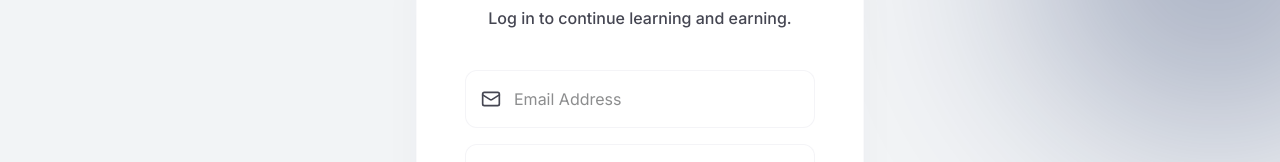
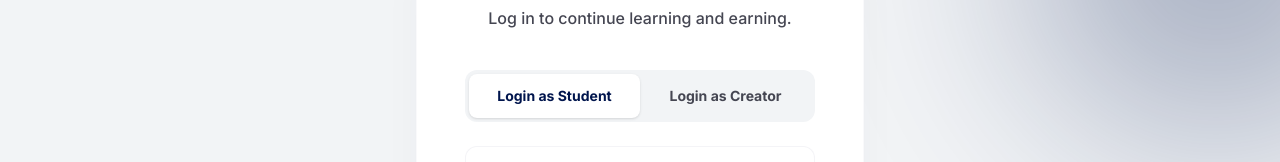
Before and after one commit to kezieodike-dotcom/Nigeria-AI-School, a React (Vite) app: page /login in a window 1280 px wide. Shown: the part 193-355 px from the top of the page. Built offline with nearby package versions, Linux system fonts and the light colour scheme; no server answers.

Commit message:
feat: add role selector to login page for direct creator access

```diff
--- a/src/pages/Login.tsx
+++ b/src/pages/Login.tsx
@@ -1,26 +1,31 @@
 import React, { useState } from 'react';
 import { Link, useNavigate } from 'react-router-dom';
 import { ArrowRight, Lock, Mail, AlertCircle, Loader2 } from 'lucide-react';
+import { cn } from '../lib/utils';
 import { supabase } from '../lib/supabase';
 import { useAuth } from '../contexts/AuthContext';
 
 export default function Login() {
   const navigate = useNavigate();
   const { user } = useAuth();
+  const location = import.meta.env.SSR ? null : window.location;
+  const queryRole = new URLSearchParams(location?.search).get('role') as 'student' | 'creator';
+
   const [email, setEmail] = useState('');
   const [password, setPassword] = useState('');
+  const [role, setRole] = useState<'student' | 'creator'>(queryRole || 'student');
   const [loading, setLoading] = useState(false);
   const [error, setError] = useState<string | null>(null);
 
   React.useEffect(() => {
     if (user) {
-      if (user.user_metadata?.role === 'creator') {
+      if (role === 'creator' || user.user_metadata?.role === 'creator') {
         navigate('/creator-dashboard');
       } else {
         navigate('/dashboard');
       }
     }
-  }, [user, navigate]);
+  }, [user, navigate, role]);
 
   const handleSubmit = async (e: React.FormEvent) => {
     e.preventDefault();
@@ -35,8 +40,13 @@ export default function Login() {
 
       if (error) throw error;
 
+      // Update metadata if they selected creator and weren't one before
+      if (role === 'creator' && data.user?.user_metadata?.role !== 'creator') {
+        await supabase.auth.updateUser({ data: { role: 'creator' } });
+      }
+
       window.showToast('Logged in successfully!');
-      if (data.user?.user_metadata?.role === 'creator') {
+      if (role === 'creator' || data.user?.user_metadata?.role === 'creator') {
         navigate('/creator-dashboard');
       } else {
         navigate('/dashboard');
@@ -71,6 +81,30 @@ export default function Login() {
         )}
 
         <form className="space-y-6" onSubmit={handleSubmit}>
+          {/* Role Selection */}
+          <div className="flex bg-surface-container-low p-1 rounded-xl">
+            <button
+              type="button"
+              onClick={() => setRole('student')}
+              className={cn(
+                "flex-1 py-3 text-sm font-bold rounded-lg transition-all",
+                role === 'student' ? "bg-white text-primary shadow-sm" : "text-on-surface-variant hover:text-primary"
+              )}
+            >
+              Login as Student
+            </button>
+            <button
+              type="button"
+              onClick={() => setRole('creator')}
+              className={cn(
+                "flex-1 py-3 text-sm font-bold rounded-lg transition-all",
+                role === 'creator' ? "bg-white text-primary shadow-sm" : "text-on-surface-variant hover:text-primary"
+              )}
+            >
+              Login as Creator
+            </button>
+          </div>
+
           <div className="space-y-4">
             <div className="relative">
               <Mail className="absolute left-4 top-1/2 -translate-y-1/2 text-on-surface-variant" size={20} />
```
